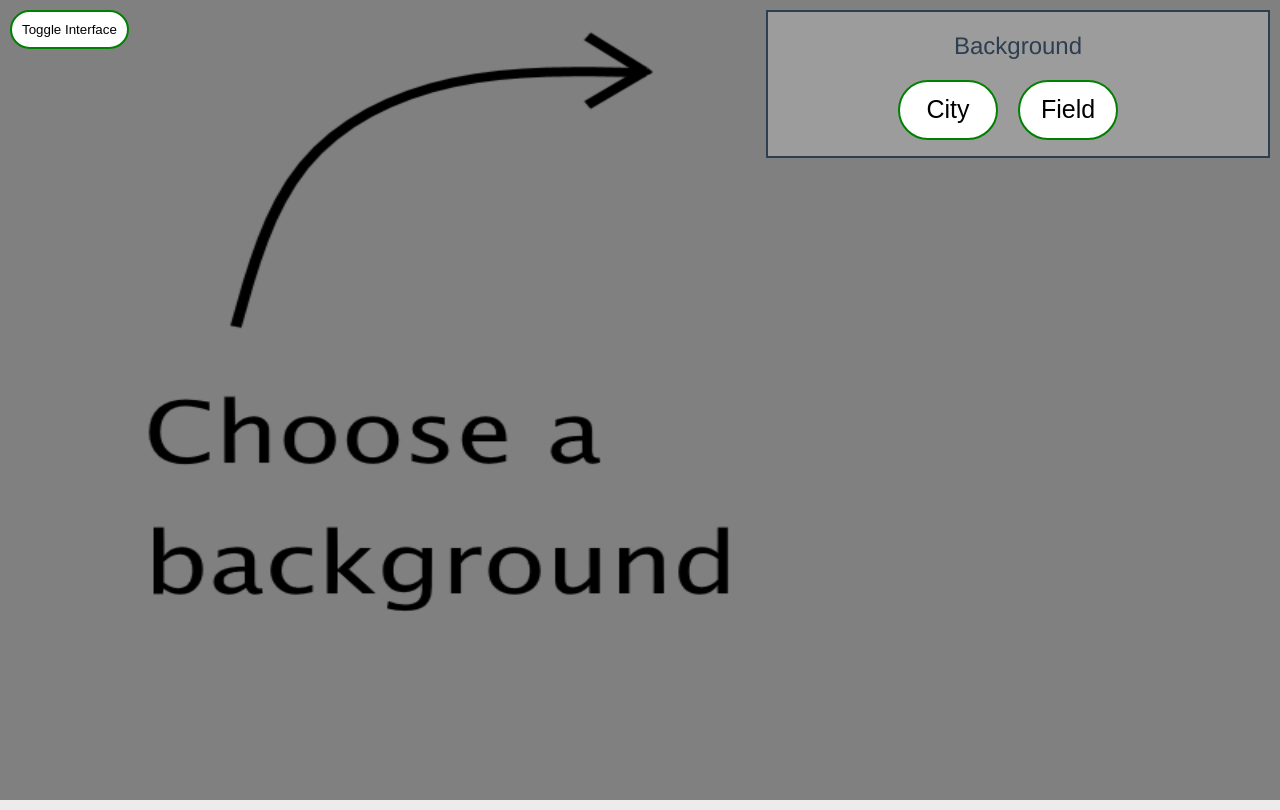
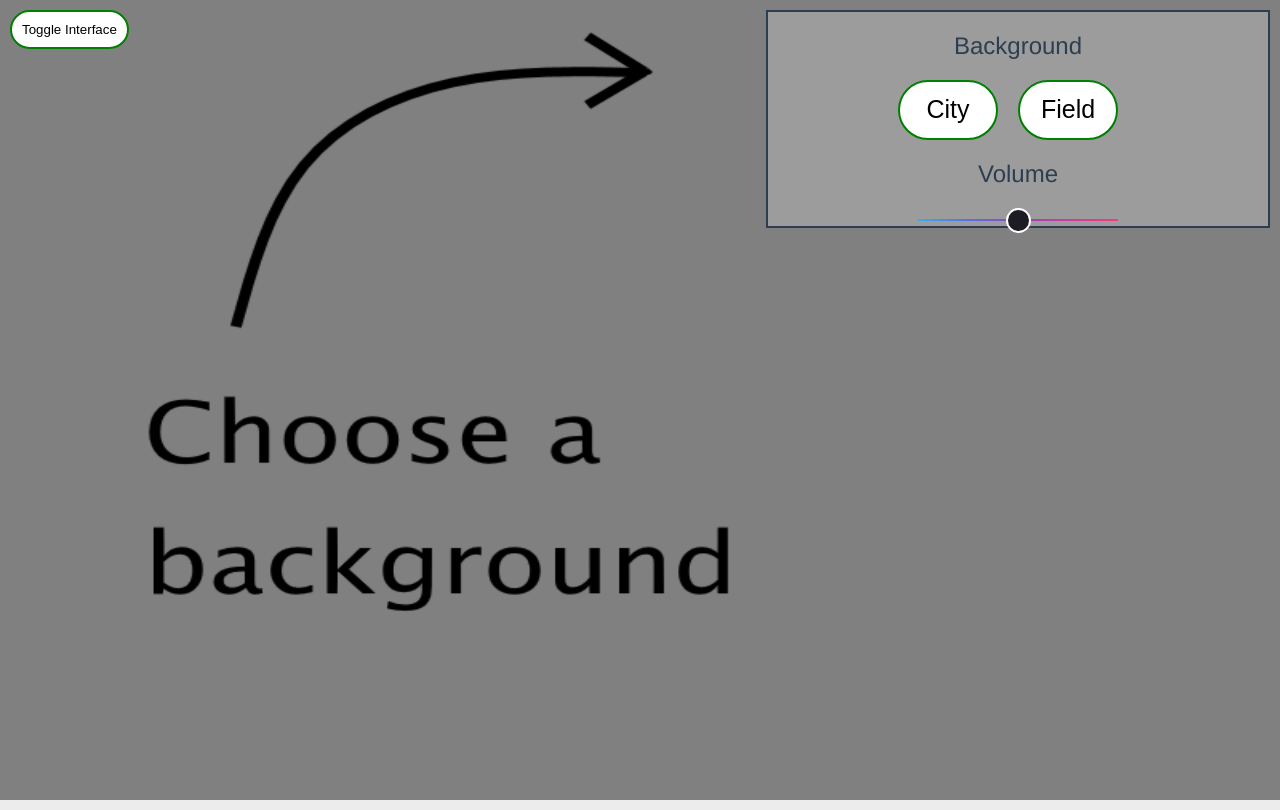
Before and after one commit to Nuno0o/MNSE-Proj, a Vue app in the folder proj/: page / in a window 1280 px wide. Built offline with nearby package versions, Linux system fonts and the light colour scheme.

Commit message:
adde volume slider

```diff
--- a/proj/src/components/Main.vue
+++ b/proj/src/components/Main.vue
@@ -13,6 +13,8 @@
          </li>
          <li></li>
       </ul>
+      <h2>Volume</h2>
+      <VolumeSlider id="volume-slider"></VolumeSlider>
     </div>
     <div>
 
@@ -22,10 +24,12 @@
 
 <script>
 import BackgroundCard from './BackgroundCard.vue';
+import VolumeSlider from './VolumeSlider.vue';
 export default {
   name: "Main",
   components: {
-    BackgroundCard
+    BackgroundCard,
+    VolumeSlider
   },
   data() {
     return {
@@ -93,7 +97,7 @@ body{
   background-color:rgb(201, 201, 201);
 }
 
-#background{
+#background {
   left:0;
   top:0;
   right:0;
@@ -133,4 +137,9 @@ li {
   margin-left: 10px;
   margin-right: 10px;
 }
+
+#volume-slider {
+  position: relative;
+  left: 100px;
+}
 </style>
--- /dev/null
+++ b/proj/src/components/VolumeSlider.vue
@@ -0,0 +1,85 @@
+<template>
+   <input class="range blue" type="range" min="0" max="100" value="50"/>
+</template>
+
+<script>
+export default {
+  name: "VolumeSlider"
+};
+</script>
+
+<!-- Add "scoped" attribute to limit CSS to this component only -->
+<style scoped>
+.range {
+  -webkit-appearance: none;
+  -moz-appearance: none;
+  width: 200px;
+  margin-top: 10px;
+  transform: translate(-50%, -50%);
+}
+
+input[type=range]::-webkit-slider-runnable-track {
+  -webkit-appearance: none;
+  background: rgba(59,173,227,1);
+  background: -moz-linear-gradient(45deg, rgba(59,173,227,1) 0%, rgba(87,111,230,1) 25%, rgba(152,68,183,1) 51%, rgba(255,53,127,1) 100%);
+  background: -webkit-gradient(left bottom, right top, color-stop(0%, rgba(59,173,227,1)), color-stop(25%, rgba(87,111,230,1)), color-stop(51%, rgba(152,68,183,1)), color-stop(100%, rgba(255,53,127,1)));
+  background: -webkit-linear-gradient(45deg, rgba(59,173,227,1) 0%, rgba(87,111,230,1) 25%, rgba(152,68,183,1) 51%, rgba(255,53,127,1) 100%);
+  background: -o-linear-gradient(45deg, rgba(59,173,227,1) 0%, rgba(87,111,230,1) 25%, rgba(152,68,183,1) 51%, rgba(255,53,127,1) 100%);
+  background: -ms-linear-gradient(45deg, rgba(59,173,227,1) 0%, rgba(87,111,230,1) 25%, rgba(152,68,183,1) 51%, rgba(255,53,127,1) 100%);
+  background: linear-gradient(45deg, rgba(59,173,227,1) 0%, rgba(87,111,230,1) 25%, rgba(152,68,183,1) 51%, rgba(255,53,127,1) 100%);
+  filter: progid:DXImageTransform.Microsoft.gradient( startColorstr='#3bade3 ', endColorstr='#ff357f ', GradientType=1 );
+  height: 2px;
+}
+
+input[type=range]:focus {
+  outline: none;
+}
+
+input[type=range]::-moz-range-track {
+  -moz-appearance: none;
+  background: rgba(59,173,227,1);
+  background: -moz-linear-gradient(45deg, rgba(59,173,227,1) 0%, rgba(87,111,230,1) 25%, rgba(152,68,183,1) 51%, rgba(255,53,127,1) 100%);
+  background: -webkit-gradient(left bottom, right top, color-stop(0%, rgba(59,173,227,1)), color-stop(25%, rgba(87,111,230,1)), color-stop(51%, rgba(152,68,183,1)), color-stop(100%, rgba(255,53,127,1)));
+  background: -webkit-linear-gradient(45deg, rgba(59,173,227,1) 0%, rgba(87,111,230,1) 25%, rgba(152,68,183,1) 51%, rgba(255,53,127,1) 100%);
+  background: -o-linear-gradient(45deg, rgba(59,173,227,1) 0%, rgba(87,111,230,1) 25%, rgba(152,68,183,1) 51%, rgba(255,53,127,1) 100%);
+  background: -ms-linear-gradient(45deg, rgba(59,173,227,1) 0%, rgba(87,111,230,1) 25%, rgba(152,68,183,1) 51%, rgba(255,53,127,1) 100%);
+  background: linear-gradient(45deg, rgba(59,173,227,1) 0%, rgba(87,111,230,1) 25%, rgba(152,68,183,1) 51%, rgba(255,53,127,1) 100%);
+  filter: progid:DXImageTransform.Microsoft.gradient( startColorstr='#3bade3 ', endColorstr='#ff357f ', GradientType=1 );
+  height: 2px;
+}
+
+input[type=range]::-webkit-slider-thumb {
+  -webkit-appearance: none;
+  border: 2px solid;
+  border-radius: 50%;
+  height: 25px;
+  width: 25px;
+  max-width: 80px;
+  position: relative;
+  bottom: 11px;
+  background-color: #1d1c25;
+  cursor: -webkit-grab;
+
+  -webkit-transition: border 1000ms ease;
+  transition: border 1000ms ease;
+}
+
+input[type=range]::-moz-range-thumb {
+  -moz-appearance: none;
+  border: 2px solid;
+  border-radius: 50%;
+  height: 25px;
+  width: 25px;
+  max-width: 80px;
+  position: relative;
+  bottom: 11px;
+  background-color: #1d1c25;
+  cursor: -moz-grab;
+  -moz-transition: border 1000ms ease;
+  transition: border 1000ms ease;
+}
+
+.range.blue::-webkit-slider-thumb {
+   border-color: white;
+}
+</style>
```
